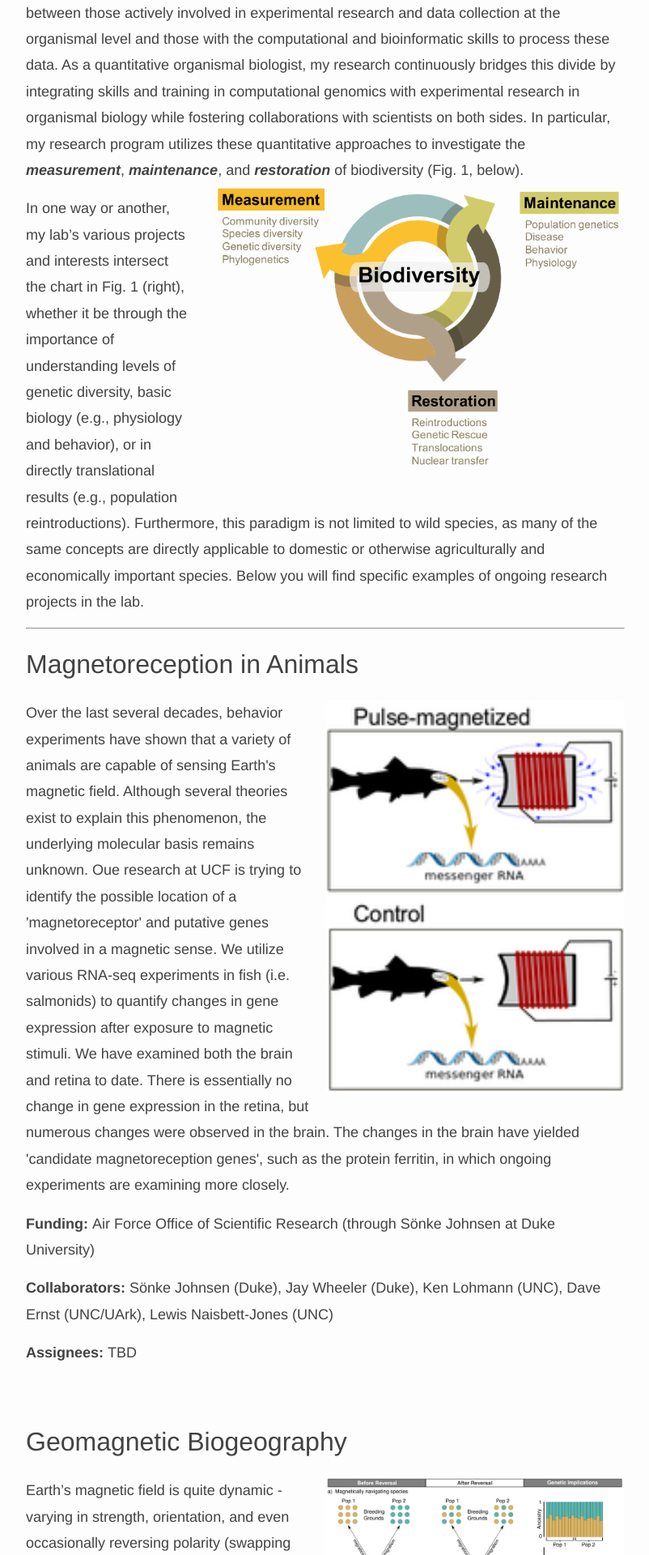
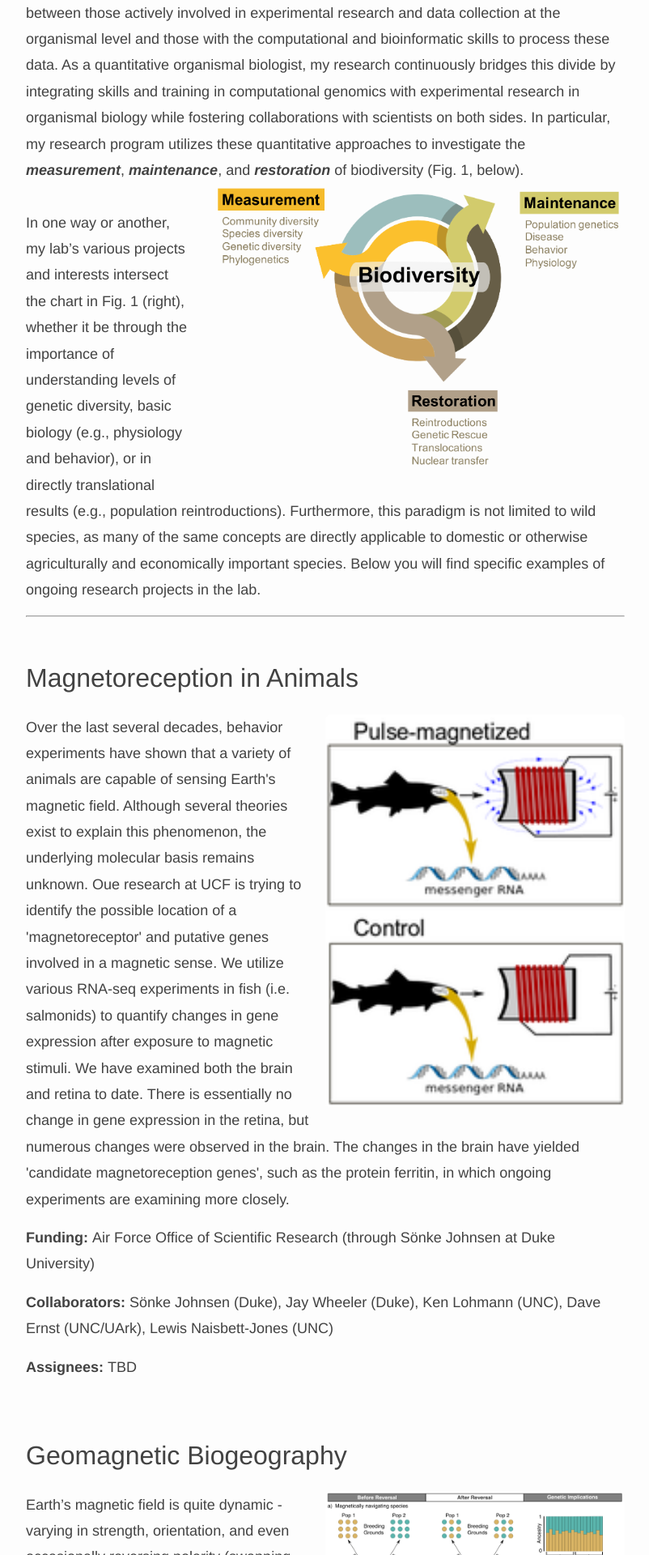
Before and after one commit to rfitak/FitakLab, a Jekyll site: the page built from _pages/research/index.md, in a window 1280 px wide. Shown: the part 338-2258 px from the top of the page at 81% size, without its empty margins (238-1040 px from the left). Built offline with Jekyll 4.4.1, drawn with Linux system fonts in a browser that asks for light colours; nearby versions of some CDN libraries.

```diff
--- a/_pages/research/index.md
+++ b/_pages/research/index.md
@@ -5,13 +5,15 @@
 toggle: on
 rank: 1
 ---
-Over the past decade, technological advancements in next-generation sequencing and genomics have revolutionized the field of biology.  Unfortunately, the unprecedented pace and volume of data being generated often exceeds the infrastructure and bioinformatic capabilities of many researchers.  As a result, many disciplines have developed a divide between those actively involved in experimental research and data collection at the organismal level and those with the computational and bioinformatic skills to process these data. As a quantitative organismal biologist, my research continuously bridges this divide by integrating skills and training in computational genomics with experimental research in organismal biology while fostering collaborations with scientists on both sides.  In particular, my research program utilizes these quantitative approaches to investigate the ___measurement___, ___maintenance___, and ___restoration___ of biodiversity (Fig. 1, below).<br>
+Over the past decade, technological advancements in next-generation sequencing and genomics have revolutionized the field of biology.  Unfortunately, the unprecedented pace and volume of data being generated often exceeds the infrastructure and bioinformatic capabilities of many researchers.  As a result, many disciplines have developed a divide between those actively involved in experimental research and data collection at the organismal level and those with the computational and bioinformatic skills to process these data. As a quantitative organismal biologist, my research continuously bridges this divide by integrating skills and training in computational genomics with experimental research in organismal biology while fostering collaborations with scientists on both sides.  In particular, my research program utilizes these quantitative approaches to investigate the ___measurement___, ___maintenance___, and ___restoration___ of biodiversity (Fig. 1, below).
+<br>
 <img class="float-right" width="70%" src="{{ 'research.png' | prepend: site.images_dir | prepend: site.baseurl }}" />
-
+<br>
 In one way or another, my lab's various projects and interests intersect the chart in Fig. 1 (right), whether it be through the importance of understanding levels of genetic diversity, basic biology (e.g., physiology and behavior), or in directly translational results (e.g., population reintroductions).  Furthermore, this paradigm is not limited to wild species, as many of the same concepts are directly applicable to domestic or otherwise agriculturally and economically important species.  Below you will find specific examples of ongoing research projects in the lab.
 
 ---
 
+<br>
 <div class="lab-wrapper">
     <ul class="lab-list">
     {% for project in site.data.projects %}
```
